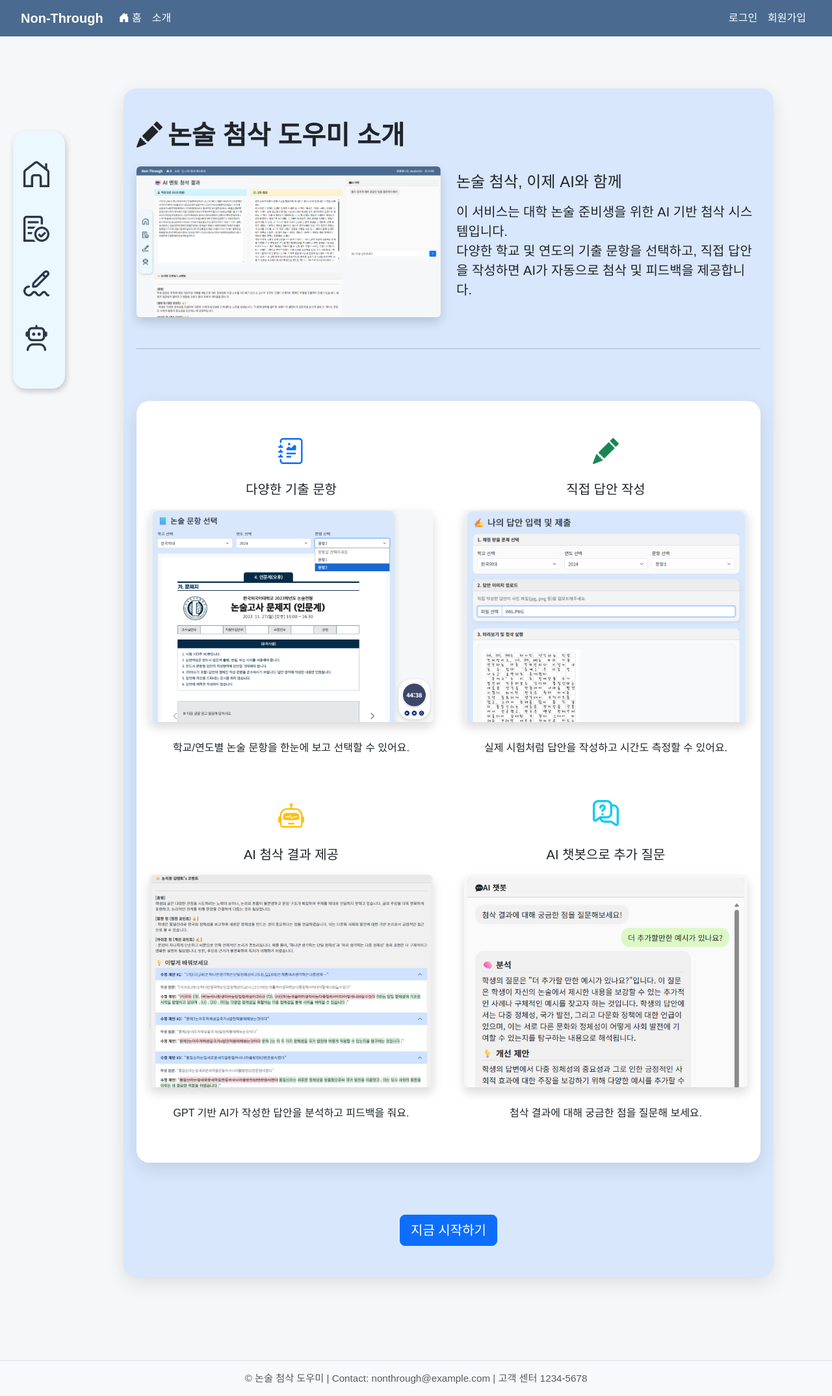
After one commit to NK991118/SKN14-4th-5Team, a Django app: page /introduce in a window 1280 px wide. The commit adds this page. Shown: the whole page at 65% size. Run offline with Django 5.2, Linux system fonts and the light colour scheme; some libraries are stand-ins or nearby versions; some web fonts are replaced.

Commit message:
Feat: 소개 page 추가, style 최종 수정

```diff
--- a/HaJongsu/fourth_project/app/urls.py
+++ b/HaJongsu/fourth_project/app/urls.py
@@ -14,4 +14,5 @@ urlpatterns = [
     path('history/', views.history_view, name='history'),
     path('api/chat/', views.chat_api, name='chat_api'),
     path('history/<int:submission_id>/', views.submission_detail_view, name='submission_detail'),
+    path('introduce', views.introduce, name='introduce')
 ]
--- a/HaJongsu/fourth_project/app/views.py
+++ b/HaJongsu/fourth_project/app/views.py
@@ -154,3 +154,6 @@ def chat_api(request):
             return JsonResponse({'error': f'AI 응답 생성 중 오류가 발생했습니다: {e}'}, status=500)
 
     return JsonResponse({'error': 'POST 요청만 허용됩니다.'}, status=405)
+
+def introduce(request):
+    return render(request, 'app/introduce.html')
--- a/HaJongsu/fourth_project/static/css/style.css
+++ b/HaJongsu/fourth_project/static/css/style.css
@@ -108,6 +108,7 @@ main {
     border-radius: 20px;
     box-shadow: 0 10px 30px rgba(0, 0, 0, 0.1);
 }
+
 
 /* h1 {
     text-align: center;
--- /dev/null
+++ b/HaJongsu/fourth_project/templates/app/introduce.html
@@ -0,0 +1,89 @@
+{% extends "layout/base.html" %}
+{% load static %}
+
+{% block title %}서비스 소개{% endblock title %}
+
+{% block content %}
+<div class="container py-5">
+    <h1 class="mb-4 fw-bold"><i class="bi bi-pencil-fill me-2"></i>논술 첨삭 도우미 소개</h1>
+
+    <div class="row mb-5">
+        <div class="col-md-6">
+            <img src="{% static 'images/intro_main.png' %}" class="img-fluid rounded shadow" alt="논술 이미지">
+        </div>
+        <div class="col-md-6 d-flex align-items-center">
+            <div>
+                <h4>논술 첨삭, 이제 AI와 함께</h4>
+                <p class="lead mt-3">
+                    이 서비스는 대학 논술 준비생을 위한 AI 기반 첨삭 시스템입니다.
+                    <br>
+                    다양한 학교 및 연도의 기출 문항을 선택하고, 직접 답안을 작성하면 AI가 자동으로 첨삭 및 피드백을 제공합니다.
+                </p>
+            </div>
+        </div>
+    </div>
+
+<hr class="mb-5">
+
+<div class="container py-5" style="background-color: #ffffffff;">
+    <div class="row text-center g-5">
+
+        <div class="col-md-6 d-flex flex-column align-items-center">
+            <i class="bi bi-journal-richtext fs-1 text-primary mb-3"></i>
+            <h5>다양한 기출 문항</h5>
+            <div class="d-flex justify-content-center align-items-center w-100" style="height: 350px;">
+                <img src="{% static 'images/question.png' %}"
+                     class="img-fluid rounded shadow"
+                     alt="논술 이미지"
+                     style="max-height: 100%; object-fit: contain;">
+            </div>
+            <p class="mt-3">학교/연도별 논술 문항을 한눈에 보고 선택할 수 있어요.</p>
+        </div>
+
+        <div class="col-md-6 d-flex flex-column align-items-center">
+            <i class="bi bi-pencil-fill fs-1 text-success mb-3"></i>
+            <h5>직접 답안 작성</h5>
+            <div class="d-flex justify-content-center align-items-center w-100" style="height: 350px;">
+                <img src="{% static 'images/answer.png' %}"
+                     class="img-fluid rounded shadow"
+                     alt="논술 이미지"
+                     style="max-height: 100%; object-fit: contain;">
+            </div>
+            <p class="mt-3">실제 시험처럼 답안을 작성하고 시간도 측정할 수 있어요.</p>
+        </div>
+
+        <div class="col-md-6 d-flex flex-column align-items-center">
+            <i class="bi bi-robot fs-1 text-warning mb-3"></i>
+            <h5>AI 첨삭 결과 제공</h5>
+            <div class="d-flex justify-content-center align-items-center w-100" style="height: 350px;">
+                <img src="{% static 'images/ai_answer.png' %}"
+                     class="img-fluid rounded shadow"
+                     alt="논술 이미지"
+                     style="max-height: 100%; object-fit: contain;">
+            </div>
+            <p class="mt-3">GPT 기반 AI가 작성한 답안을 분석하고 피드백을 줘요.</p>
+        </div>
+
+        <div class="col-md-6 d-flex flex-column align-items-center">
+            <i class="fi fi-rr-messages-question fs-1 text-info mb-3"></i>
+            <h5>AI 챗봇으로 추가 질문</h5>
+            <div class="d-flex justify-content-center align-items-center w-100" style="height: 350px;">
+                <img src="{% static 'images/chatbot.png' %}"
+                     class="img-fluid rounded shadow"
+                     alt="논술 이미지"
+                     style="max-height: 100%; object-fit: contain;">
+            </div>
+            <p class="mt-3">첨삭 결과에 대해 궁금한 점을 질문해 보세요.</p>
+        </div>
+    </div>
+</div>
+
+    <div class="text-center mt-5">
+        <a href="{% url 'app:01_select_question' %}" class="btn btn-primary btn-lg">
+            지금 시작하기
+        </a>
+    </div>
+</div>
+
+</hr>
+{% endblock content %}
--- a/HaJongsu/fourth_project/templates/layout/footer.html
+++ b/HaJongsu/fourth_project/templates/layout/footer.html
@@ -1,3 +1,3 @@
 <footer class="mt-5 py-3 bg-light border-top text-center text-muted small">
-    © 논술 첨삭 도우미 | Contact: nonthrough@wxample.com | 고객 센터 1234-5678
+    © 논술 첨삭 도우미 | Contact: nonthrough@example.com | 고객 센터 1234-5678
 </footer>
--- a/HaJongsu/fourth_project/templates/layout/nav.html
+++ b/HaJongsu/fourth_project/templates/layout/nav.html
@@ -1,6 +1,6 @@
 <nav class="navbar navbar-expand-lg navbar-custom">
     <div class="container-fluid">
-        <a class="navbar-brand fw-bold" href="{% url 'app:index' %}">논술 첨삭</a>
+        <a class="navbar-brand fw-bold" href="{% url 'app:index' %}">Non-Through</a>
 
         <button class="navbar-toggler" type="button" data-bs-toggle="collapse" data-bs-target="#navbarNav">
             <span class="navbar-toggler-icon"></span>
@@ -15,6 +15,9 @@
                         <a class="nav-link" href="{% url 'app:index' %}">
                             <i class="bi bi-house-door-fill"></i> 홈
                         </a>
+                    </li>
+                    <li class="nav-item">
+                        <a class="nav-link" href="{% url 'app:introduce' %}">소개</a>
                     </li>
                     <li class="nav-item">
                         <!-- 나의 첨삭 히스토리 -->
@@ -41,7 +44,7 @@
                         <a class="nav-link" href="{% url 'app:index' %}"><i class="bi bi-house-door-fill"></i> 홈</a>
                     </li>
                     <li class="nav-item">
-                        <a class="nav-link" href="#">소개</a>
+                        <a class="nav-link" href="{% url 'app:introduce' %}">소개</a>
                     </li>
                 </ul>
 
```
Also changed, not shown: HaJongsu/fourth_project/static/images/ai_answer.png (added), HaJongsu/fourth_project/static/images/answer.png (added), HaJongsu/fourth_project/static/images/chatbot.png (added), HaJongsu/fourth_project/static/images/intro_main.png (added), HaJongsu/fourth_project/static/images/question.png (added).
